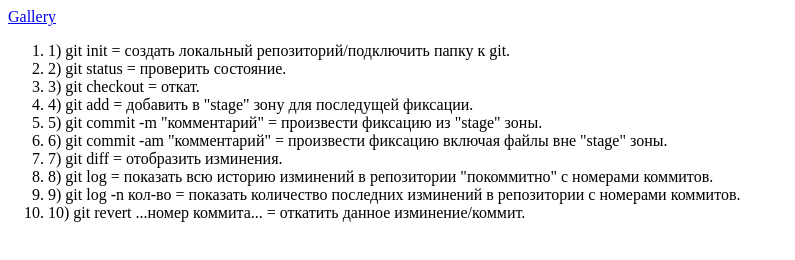
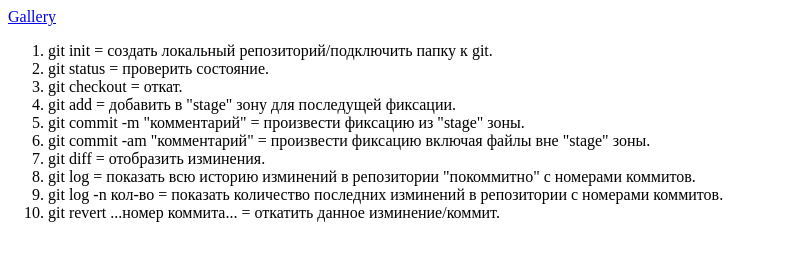
Before and after one commit to sarmelano/lesson5, a plain HTML site: page index.html in a window 1280 px wide. Shown: the whole page, without its empty margins (0-795 px from the left). Drawn offline with Linux system fonts and the light colour scheme.

Commit message:
fixing list frame

```diff
--- a/index.html
+++ b/index.html
@@ -14,16 +14,16 @@
 
     <div>
         <ol>
-            <li>1) git init = создать локальный репозиторий/подключить папку к git.</li>
-            <li>2) git status = проверить состояние.</li>
-            <li>3) git checkout = откат.</li>
-            <li>4) git add = добавить в "stage" зону для последущей фиксации.</li>
-            <li>5) git commit -m "комментарий" = произвести фиксацию из "stage" зоны.</li>
-            <li>6) git commit -am "комментарий" = произвести фиксацию включая файлы вне "stage" зоны.</li>
-            <li>7) git diff = отобразить изминения.</li>
-            <li>8) git log = показать всю историю изминений в репозитории "покоммитно" с номерами коммитов.</li>
-            <li>9) git log -n кол-во = показать количество последних изминений в репозитории с номерами коммитов.</li>
-            <li>10) git revert ...номер коммита... = откатить данное изминение/коммит.</li>
+            <li>git init = создать локальный репозиторий/подключить папку к git.</li>
+            <li>git status = проверить состояние.</li>
+            <li>git checkout = откат.</li>
+            <li>git add = добавить в "stage" зону для последущей фиксации.</li>
+            <li>git commit -m "комментарий" = произвести фиксацию из "stage" зоны.</li>
+            <li>git commit -am "комментарий" = произвести фиксацию включая файлы вне "stage" зоны.</li>
+            <li>git diff = отобразить изминения.</li>
+            <li>git log = показать всю историю изминений в репозитории "покоммитно" с номерами коммитов.</li>
+            <li>git log -n кол-во = показать количество последних изминений в репозитории с номерами коммитов.</li>
+            <li>git revert ...номер коммита... = откатить данное изминение/коммит.</li>
         </ol>
     </div>
 
```
